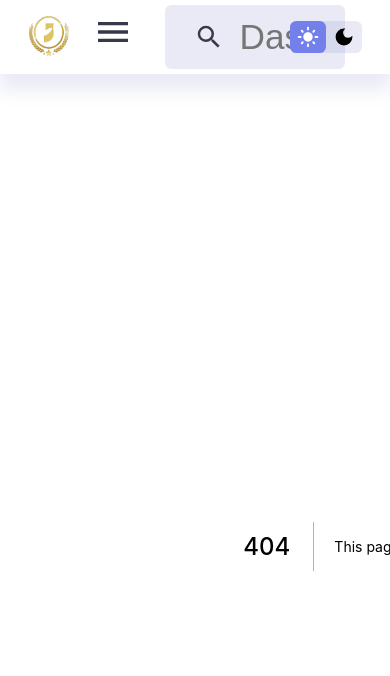
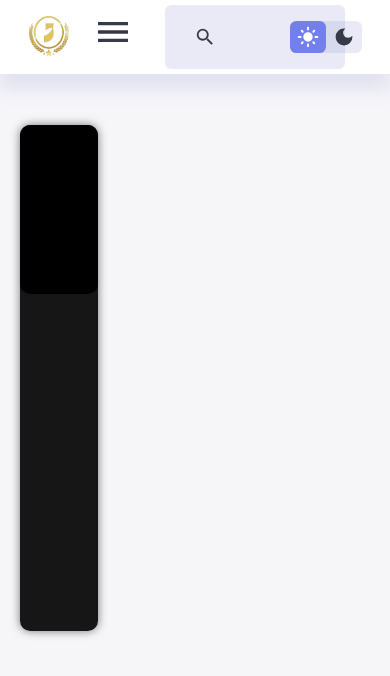
Before and after one commit to Jaycns/Dashboard, a Next.js app: page /countries in a window 390 px wide. Before the commit this address had no page. Shown: the top 676 px of the page. Built offline with nearby package versions, Linux system fonts and the light colour scheme.

Commit message:
countries

```diff
--- a/components/sidebars.js
+++ b/components/sidebars.js
@@ -8,6 +8,7 @@ import { MdInventory } from "react-icons/md";
 import { MdReportGmailerrorred } from "react-icons/md";
 import { MdSettings } from "react-icons/md";
 import { MdAdd } from "react-icons/md";
+import { MdHouse } from "react-icons/md";
 import { MdLogout } from "react-icons/md";
 import { useRouter } from "next/router";
 import {
@@ -22,12 +23,9 @@ export default function SideBar({
   click,
   setClick,
 }) {
-  let initialVal = "";
-  const { val, setVal} =
+  const { val, setVal } =
     useContext(ThemeContext);
 
-
-  console.log(initialVal);
   function handleClick(e) {
     setVal(e.target.getAttribute("name"));
     setTimeout(() => {
@@ -148,12 +146,26 @@ export default function SideBar({
             <h3>Products</h3>
           </a>
         </Link>
+        <Link as="/countries" href="/countries">
+          <a
+            name="Countries"
+            onClick={handleClick}
+            className={
+              val === "Countries"
+                ? styles.active
+                : ""
+            }
+          >
+            <MdHouse className={styles.span} />
+            <h3>Countries</h3>
+          </a>
+        </Link>
         <Link as="/reports" href="/reports">
           <a
-            name="Reports"
+            name="reports"
             onClick={handleClick}
             className={
-              val === "Reports"
+              val === "reports"
                 ? styles.active
                 : ""
             }
--- /dev/null
+++ b/pages/countries.js
@@ -0,0 +1,10 @@
+import React from "react";
+import styles from "../styles/countries.module.scss";
+
+function Countries() {
+    return <div className={ styles.country }>
+      <div className={ styles.county}></div>
+  </div>;
+}
+
+export default Countries;
--- a/pages/reports.js
+++ b/pages/reports.js
@@ -19,7 +19,10 @@ function Reports() {
               : styles.date
           }
         >
-          <input type="date" />
+          <input
+            type="date"
+            style={{ fontSize: "20px", padding: ".7rem 1.5rem"}}
+          />
         </div>
         <Transaction />
         <Canvas />
--- /dev/null
+++ b/styles/countries.module.scss
@@ -0,0 +1,21 @@
+@use './props.scss' as *;
+
+.country{
+    width: 20vw;
+    height: 60vh;
+    background-color: #000000e8;
+    border-radius: 10px;
+    box-shadow: 0 0 10px #00000085;
+    &:hover{
+       box-shadow: 0 0 10px #000000f1;
+    }
+
+}
+.county{
+background-color: #000;
+width: 100%;
+height: 20vh;
+border-radius: 10px;
+
+
+}
--- a/styles/globals.scss
+++ b/styles/globals.scss
@@ -10,7 +10,7 @@ body {
   height: 100vh;
   font-size: 100%;
   background: $color-background;
-  overflow: none;
+  overflow-x: hidden;
   user-select: none;
   color: $color-dark;
   transition: 0.3s ease-in-out;
--- a/styles/right.module.scss
+++ b/styles/right.module.scss
@@ -2,6 +2,9 @@
 .right {
   margin-top: 1.4rem;
   @media screen and (max-width: 768px) {
+    p {
+      font-size: 1.2rem;
+    }
   }
 
   .recent {
@@ -27,6 +30,9 @@
       }
       @media screen and (max-width: 768px) {
         border-radius: 1rem;
+        .small {
+          font-size: 2rem;
+        }
       }
     }
   }
--- a/styles/top.module.scss
+++ b/styles/top.module.scss
@@ -33,7 +33,7 @@
     align-items: center;
     gap: 1rem;
     color: $color-dark;
-    font-size: 3rem;
+    font-size: 2rem;
     margin: 0 10rem;
     input {
       width: 100%;
@@ -50,6 +50,9 @@
       input {
         background: transparent;
         font-size: 2.2rem;
+        &::placeholder {
+          visibility: hidden;
+        }
       }
     }
   }
```
Also changed, not shown: styles/analystics.module.scss (+17 -6 lines), styles/exchange/transaction.module.scss (+16 -0 lines), styles/frag.module.scss (+4 -3 lines).
